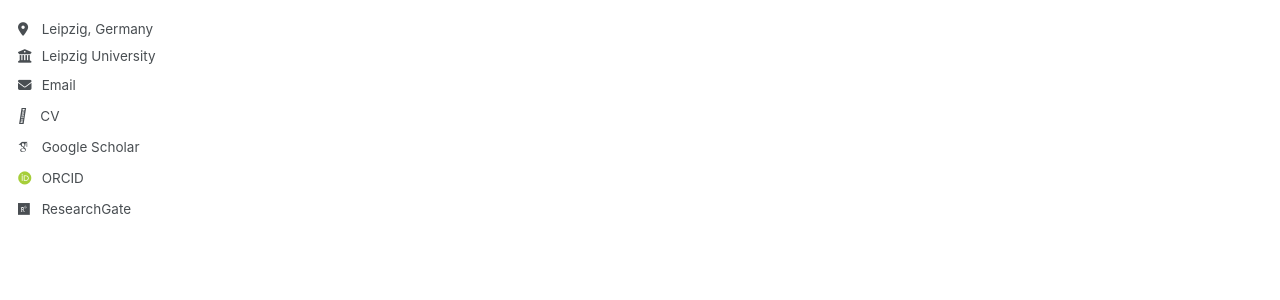
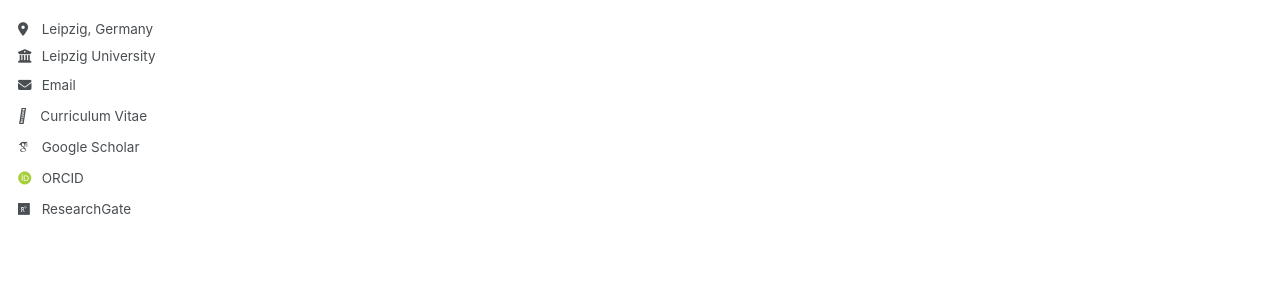
Before and after one commit to JulianBleh/JulianBleh1.github.io, a Jekyll site: the page built from _pages/about.md, in a window 1280 px wide. Shown: the part 415-715 px from the top of the page. Built offline with Jekyll 4.4.1, drawn with Linux system fonts in a browser that asks for light colours; some web fonts are replaced.

Commit message:
Update author-profile.html

```diff
--- a/_includes/author-profile.html
+++ b/_includes/author-profile.html
@@ -37,7 +37,7 @@
         <li><a href="mailto:{{ author.email }}"><i class="fas fa-fw fa-envelope icon-pad-right" aria-hidden="true"></i>{{ site.data.ui-text[site.locale].email_label | default: "Email" }}</a></li>
       {% endif %}
       {% if author.cv %}
-        <li><a href="{{ author.cv }}"><i class="fa-fw fa-file-alt icon-pad-right" aria-hidden="true"></i>{{ site.data.ui-text[site.locale].file_label | default: "CV" }}</a></li>
+        <li><a href="{{ author.cv }}"><i class="fa-fw fa-file-alt icon-pad-right" aria-hidden="true"></i>{{ site.data.ui-text[site.locale].file_label | default: "Curriculum Vitae" }}</a></li>
       {% endif %}
 
 
```
